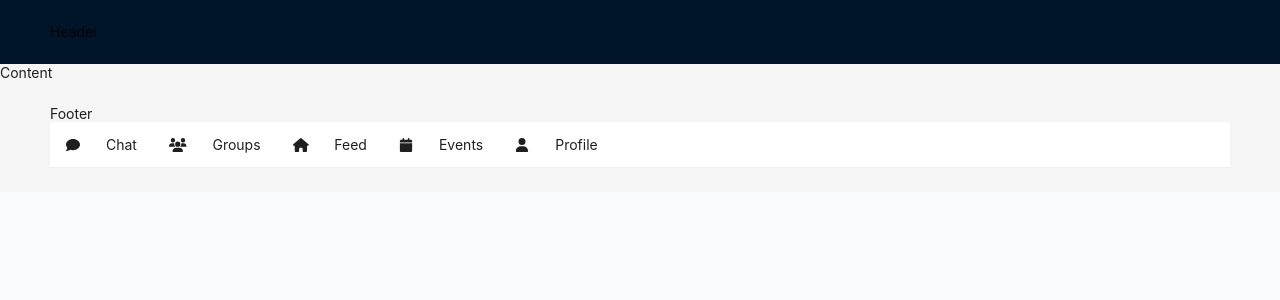
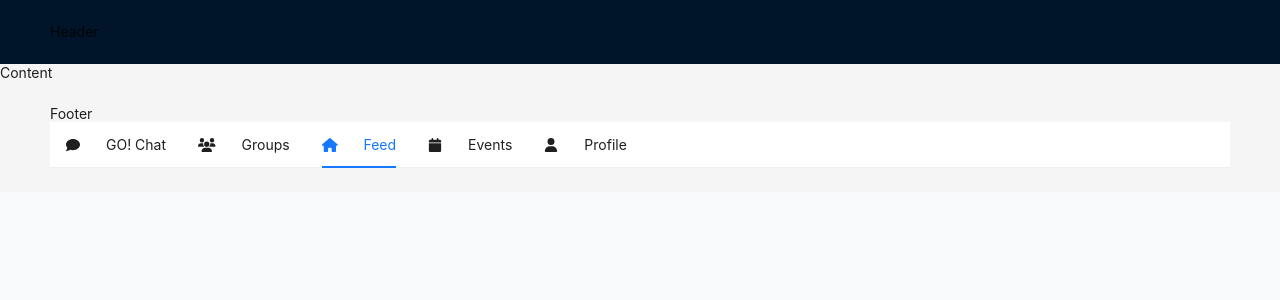
Before and after one commit to paceuniversity/cs491fall2024team4, a React (Create React App) app in the folder setter-social/: page /events/newevent in a window 1280 px wide. Shown: the top 300 px of the page. Built offline with nearby package versions, Linux system fonts and the light colour scheme; no server answers.

Commit message:
Improved Footer Menu

```diff
--- a/setter-social/src/App.js
+++ b/setter-social/src/App.js
@@ -9,9 +9,12 @@ import Signup from './pages/Signup';
 import CreateProfile from './pages/CreateProfile';
 import ProfileEdit from './pages/ProfileEdit';
 import CreateEvent from './pages/CreateEvent';
+import { ConfigProvider } from 'antd';
 
 function App() {
   return (
+    <>
+      <ConfigProvider theme={{}}></ConfigProvider>
       <Routes>
           <Route path="/" element={<Welcome />} />
           <Route path="/signup" element={<Signup />} />
@@ -19,6 +22,8 @@ function App() {
           <Route path='/profile/edit' element={<ProfileEdit />} />
           <Route path='/events/newevent' element={<CreateEvent />} />
       </Routes>
+    </>
+
   );
 }
 
--- a/setter-social/src/components/footers/FooterMenu.js
+++ b/setter-social/src/components/footers/FooterMenu.js
@@ -1,21 +1,51 @@
 import '../../styles/text.css';
 import '../../styles/buttons.css';
 import '../../styles/footer.css';
+
+import { useState } from 'react';
 
 import { FontAwesomeIcon } from '@fortawesome/react-fontawesome';
 import { faComment, faUsers, faHouse, faCalendar, faUser } from '@fortawesome/free-solid-svg-icons';
 
 import { Menu } from 'antd';
 
+const menuItems = [
+    {
+        label: 'GO! Chat',
+        key: 'chat',
+        icon: <FontAwesomeIcon icon={faComment} />,
+    },
+    {
+        label: 'Groups',
+        key: 'groups',
+        icon: <FontAwesomeIcon icon={faUsers} />,
+    },
+    {
+        label: 'Feed',
+        key: 'feed',
+        icon: <FontAwesomeIcon icon={faHouse} />,
+    },
+    {
+        label: 'Events',
+        key: 'events',
+        icon: <FontAwesomeIcon icon={faCalendar} />,
+    },
+    {
+        label: 'Profile',
+        key: 'profile',
+        icon: <FontAwesomeIcon icon={faUser} />,
+    },
+];
+
 const FooterMenu = () => {
+    const [ current, setCurrent ] = useState('feed');
+    const menuNav = (e) => {
+        console.log("menu clicked: ", e)
+        setCurrent(e.key);
+    };
     return(
         <div className='footer__menu-container'>
-            <Menu mode='horizontal'>
-                <Menu.Item key='chat' icon={<FontAwesomeIcon icon={faComment} />}>Chat</Menu.Item>
-                <Menu.Item key='groups' icon={<FontAwesomeIcon icon={faUsers} />}>Groups</Menu.Item>
-                <Menu.Item key='feed' icon={<FontAwesomeIcon icon={faHouse} />}>Feed</Menu.Item>
-                <Menu.Item key='events' icon={<FontAwesomeIcon icon={faCalendar} />}>Events</Menu.Item>
-                <Menu.Item key='profile' icon={<FontAwesomeIcon icon={faUser} />}>Profile</Menu.Item>
+            <Menu mode='horizontal' onClick={menuNav} selectedKeys={[current]} items={menuItems}>
             </Menu>
         </div>
     );
```
Lines whose indentation alone changed are shown as unchanged.
